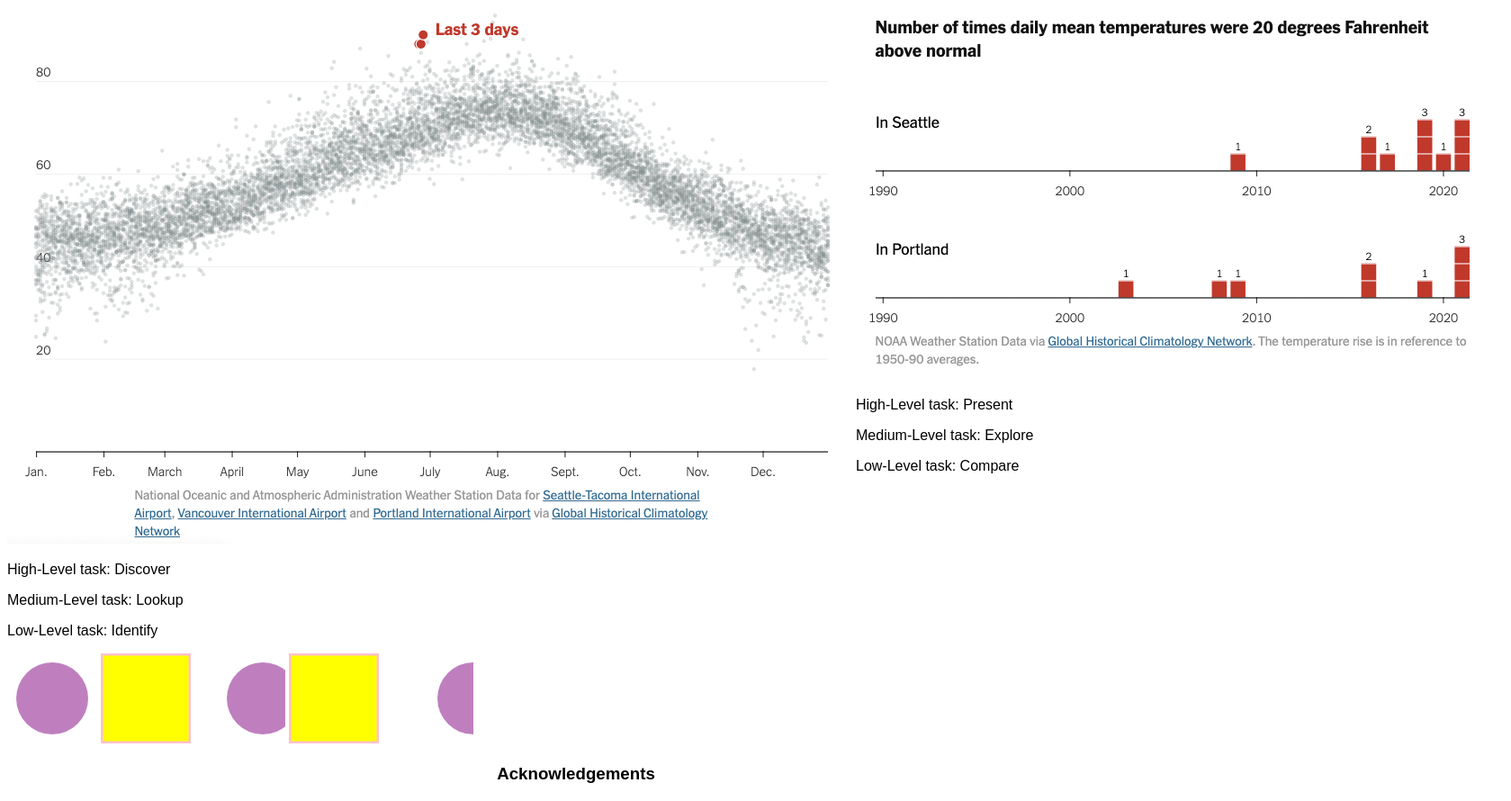
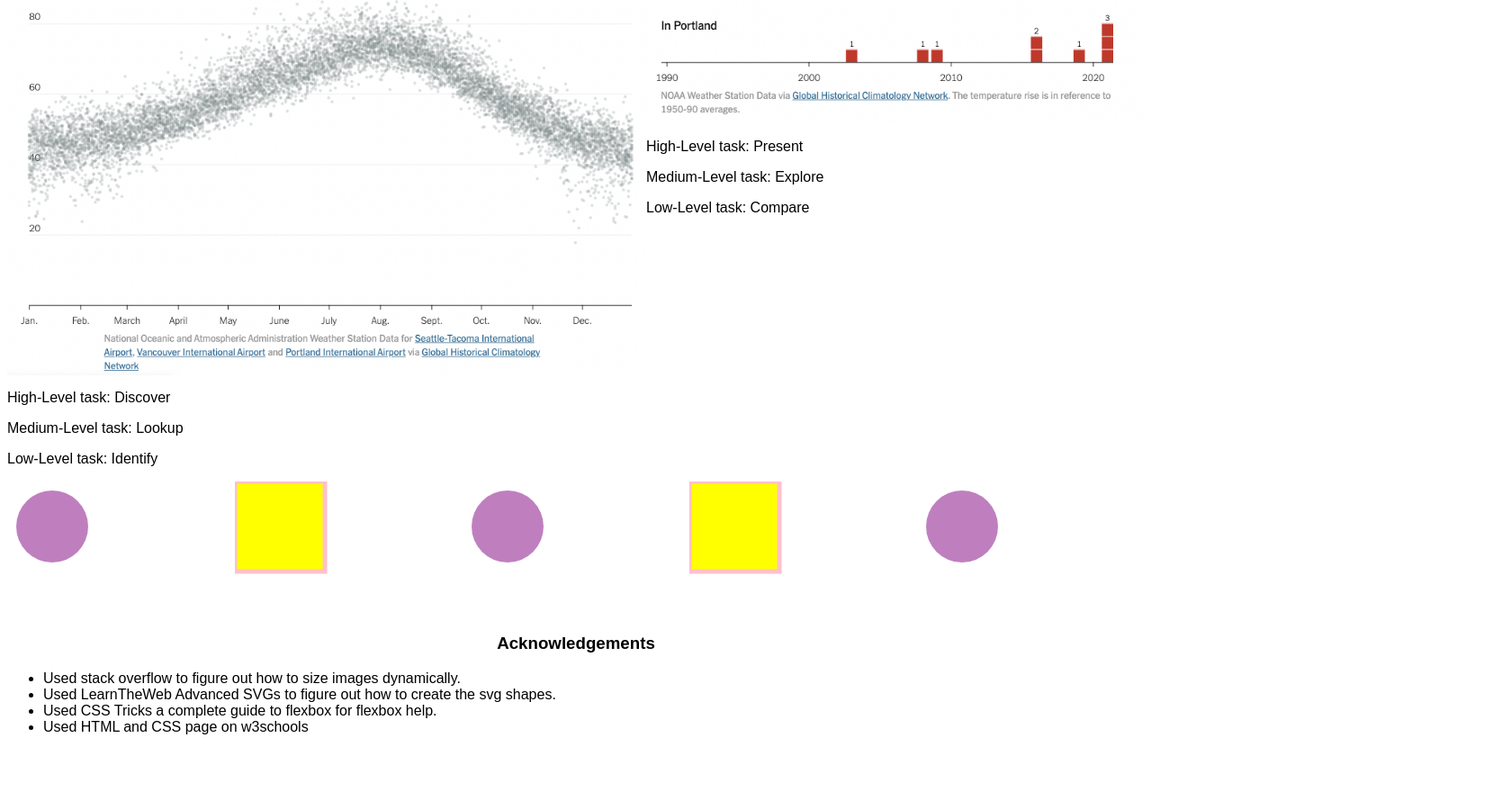
Before and after one commit to DS4200-S23-Class/hw-02-julian-and-joey, a plain HTML site: page index.html in a window 1280 px wide. Shown: the part 1051-1941 px from the top of the page at 90% size, 1679 px wide, since content can reach past the window. After the commit the page ends 1884 px from the top, so only its background shows below. Drawn offline with Linux system fonts and the light colour scheme.

Commit message:
final commit

```diff
--- a/index.html
+++ b/index.html
@@ -77,7 +77,7 @@
         <div id="task-abstraction">
             <h1>Task Abstraction</h1>
             <div class="container">
-                <div><img id="img1 "class="item" src= img\vis1.png>
+                <div><img class="item" src= img\vis1.png>
                     <p>High-Level task: Discover</p>
                     <p>Medium-Level task: Lookup</p>
                     <p>Low-Level task: Identify</p></div>
@@ -88,24 +88,30 @@
             </div>
         </div>
         <div id="decoration" class="shapes">
-            <svg width="100" height="100" class="icon">
+            <svg class="icon">
                 <circle cx="50" cy="50" r="40" fill="purple" opacity="0.5"/>
               </svg>
-              <svg width="100" height="100" class="icon2">
-                <rect width="100" height="100" style="fill:yellow;stroke:pink;stroke-width:5"/>
+            <svg class="icon2">
+                <rect height="100" width="100" style="fill:yellow;stroke:pink;stroke-width:5"/>
               </svg>
-              <svg width="100" height="100" class="icon">
-                <circle cx="75" cy="50" r="40" fill="purple" opacity="0.5"/>
+            <svg class="icon">
+                <circle cx="50" cy="50" r="40" fill="purple" opacity="0.5"/>
+                </svg>
+            <svg class="icon2">
+                <rect height="100" width="100" style="fill:yellow;stroke:pink;stroke-width:5"/>
               </svg>
-              <svg width="100" height="100" class="icon2">
-                <rect width="100" height="100" style="fill:yellow;stroke:pink;stroke-width:5"/>
-              </svg>
-              <svg width="100" height="100" class="icon">
-                <circle cx="100" cy="50" r="40" fill="purple" opacity="0.5"/>
+            <svg class="icon">
+                <circle cx="50" cy="50" r="40" fill="purple" opacity="0.5"/>
               </svg>
         </div>
         <div>
             <h3>Acknowledgements</h3>
+                <div><ul>
+                    <li>Used stack overflow to figure out how to size images dynamically.</li>
+                    <li>Used LearnTheWeb Advanced SVGs to figure out how to create the svg shapes.</li>
+                    <li>Used CSS Tricks a complete guide to flexbox for flexbox help.</li>
+                    <li>Used HTML and CSS page on w3schools</li>
+                </ul></div>
         </div>
     </div>
 </body>
--- a/styling.css
+++ b/styling.css
@@ -14,11 +14,18 @@ h2 {
     text-align: left;
 }
 
+.item {
+    display: flex;
+    max-width: 100%;
+    height: auto;
+    width: auto\9;
+}
+
 .container {
     display: flex;
-    align-items: center;
-    gap: 10px;
-    width: 50%;
+    max-width: 100%;
+    height: auto;
+    width: auto\9;
 
 }
 
@@ -32,5 +39,5 @@ h2 {
 }
 
 .shapes {
-    flex-grow: 1;
+    display: flex;
 }
```
Also changed, not shown: 1 other file.
